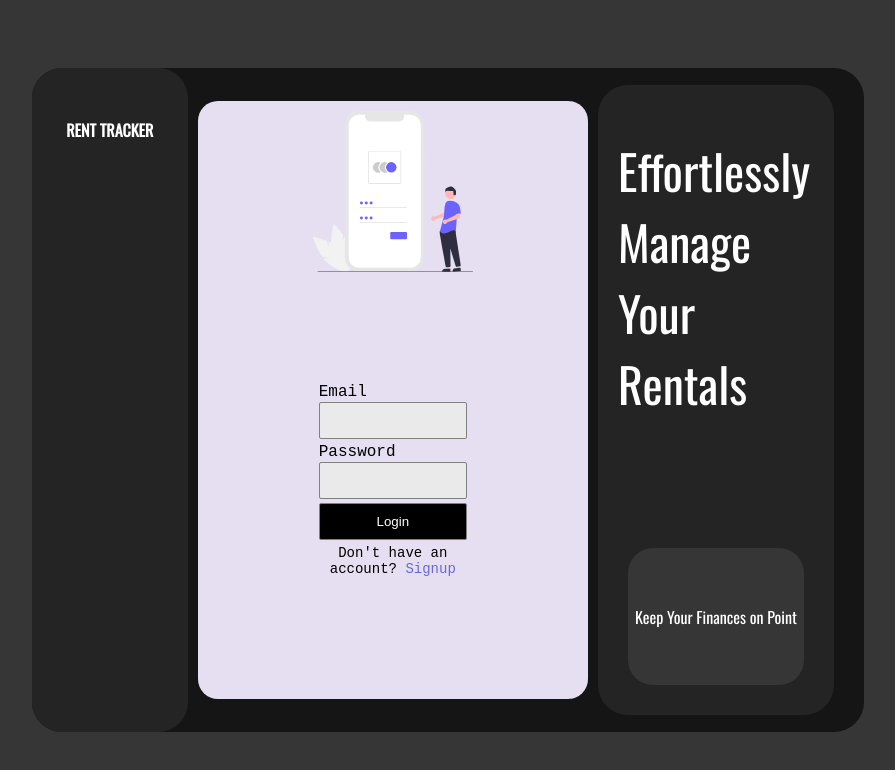
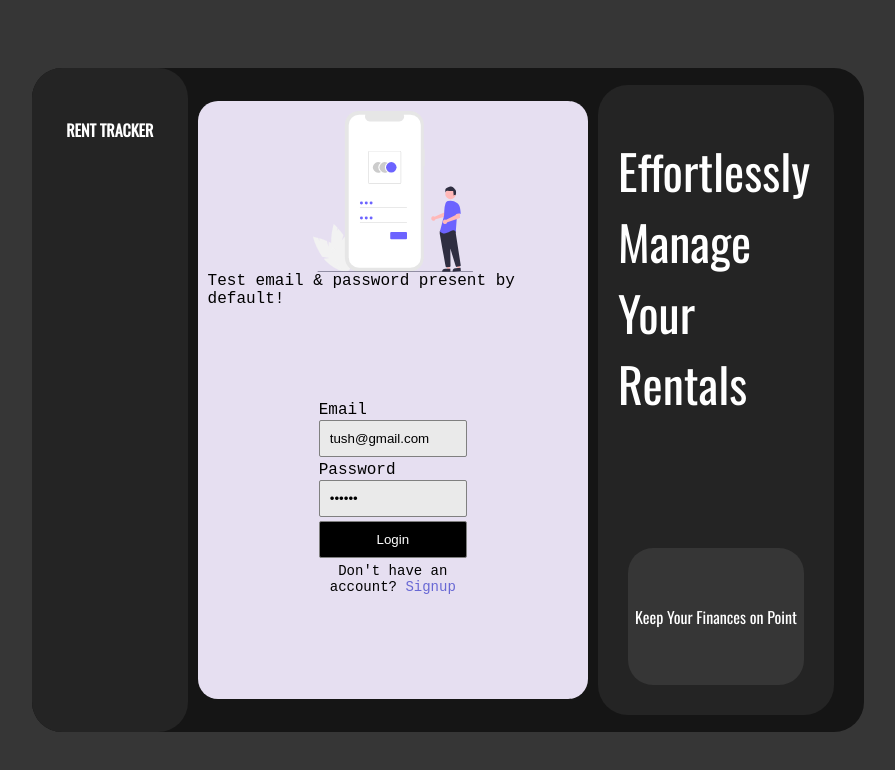
Before and after one commit to tusharpasricha/renttracker, a React (Create React App) app: page /login in a window 1280 px wide. Shown: the top 770 px of the page, without its empty margins (192-1087 px from the left). Built offline with nearby package versions, Linux system fonts and the light colour scheme; no server answers.

Commit message:
test email pass by default!

```diff
--- a/src/auth/Login.js
+++ b/src/auth/Login.js
@@ -66,15 +66,18 @@ const Login = () => {
                 <div className="getintouch">
                     <section className="login">
                         <img src="img/login.svg" alt="Logo" />
+                        <p>Test email & password present by default!</p>
                         <form onSubmit={handleSubmit}>
+
                             {error && <div className="error">{error}</div>}
                             {loading && <div className="loading">Loading...</div>}
+
+
                             <label>Email</label>
-                            <input type="email" name="email" />
+                            <input defaultValue={"tush@gmail.com"}  type="email" name="email" />
 
                             <label>Password</label>
-                            <input type="password" name="password" />
-
+                            <input  defaultValue={"123456"}  type="password" name="password" />
                             <input type="submit" value="Login" />
                             <p className="link">
                                 Don't have an account? <Link to="/signup">Signup</Link>
--- a/src/index.css
+++ b/src/index.css
@@ -121,6 +121,10 @@ a {
 .login img {
   width: 10rem;
 }
+.login p{
+  font-family: 'Roboto Mono', monospace;
+
+}
 
 .btn {
   padding: 10px 20px;
```
